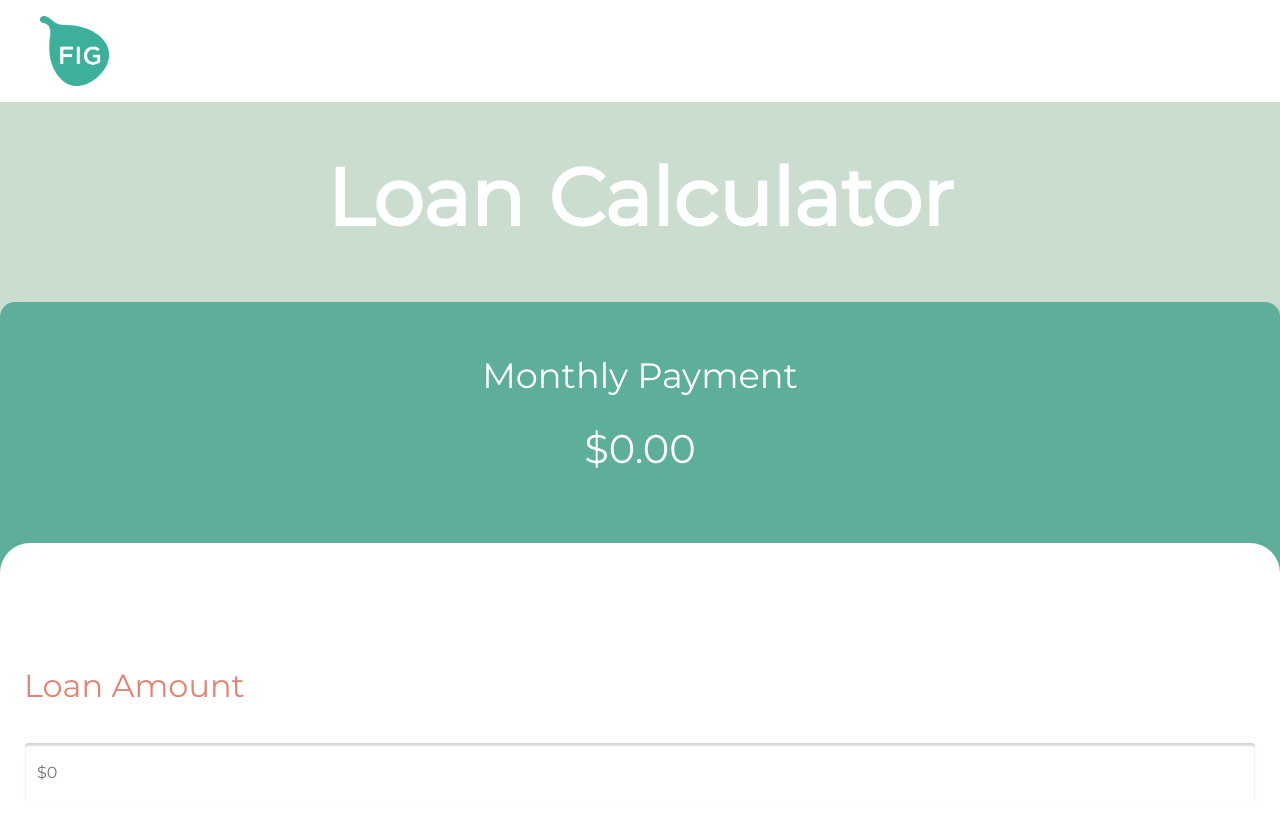
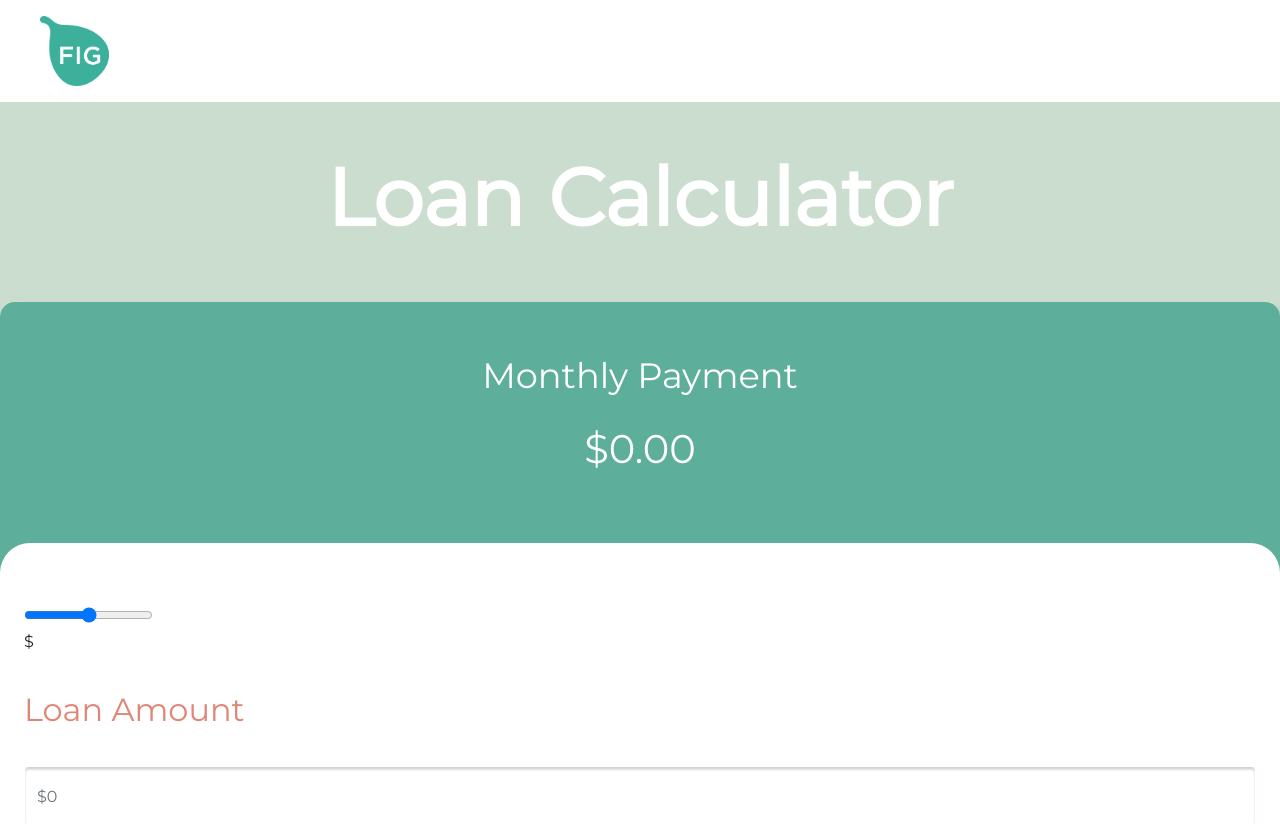
Before and after one commit to erikacolette29/loan-calculator, a React (Create React App) app: page / in a window 1280 px wide. Shown: the top 824 px of the page. Built offline with nearby package versions, Linux system fonts and the light colour scheme.

Commit message:
slide update

```diff
--- a/src/components/Calculate/Calculate.js
+++ b/src/components/Calculate/Calculate.js
@@ -3,6 +3,7 @@ import "./Calculate.css";
 import Buttons from "./Buttons/Buttons";
 import Title from "./Title/Title";
 import MonthlyPayment from "./MonthlyPayment/MonthPayment";
+import Slider from './Silder/Slider'
 
 const Calculate = () => {
   const [loanAmount, setLoanAmount] = useState("");
@@ -41,6 +42,7 @@ const Calculate = () => {
         <form onSubmit={calculate}>
           <div className="form-box">
             <div>
+              <Slider values={loanAmount} onChanges={(e) => setLoanAmount(e.target.value)}/>
               <label className="label">Loan Amount</label>
               <input
                 className="form-control"
```
